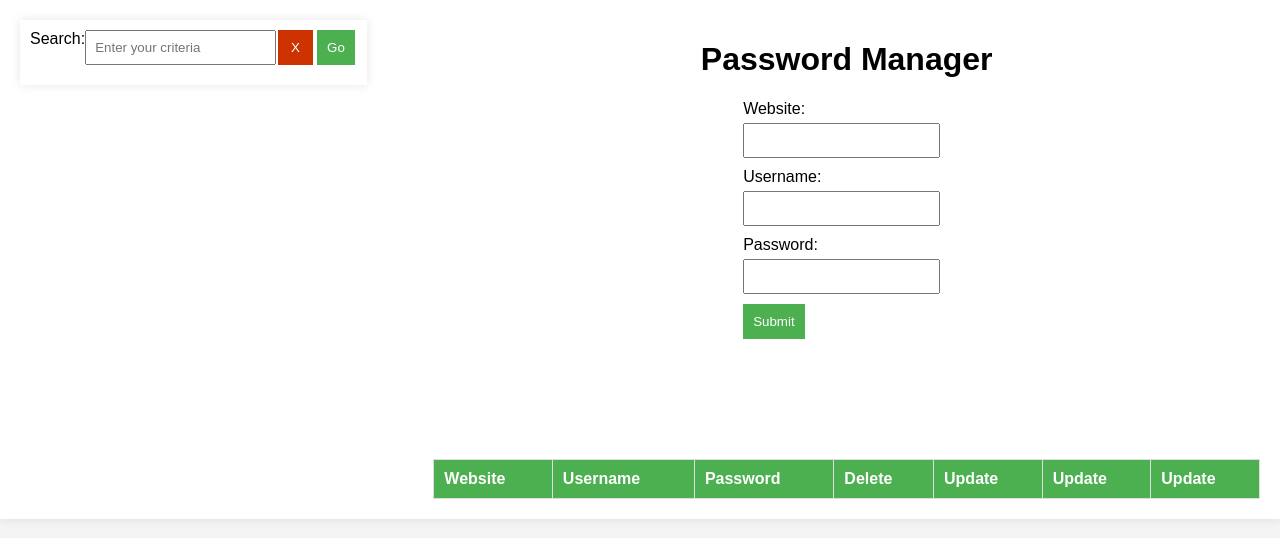
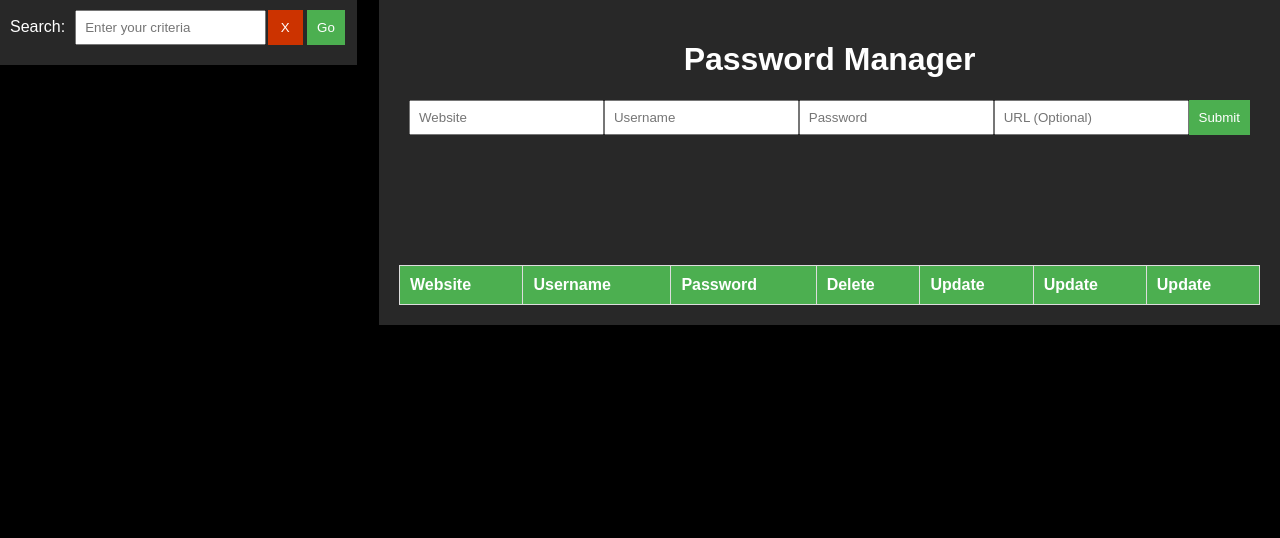
Before and after one commit to Karmakze/Password.Manager.Project, a plain HTML site: page Project v2 - Copy/HTMLPage1.html in a window 1280 px wide. Drawn offline with Linux system fonts and the light colour scheme.

Commit message:
ui redesign 0.1

```diff
--- a/Project v2 - Copy/HTMLPage1.html
+++ b/Project v2 - Copy/HTMLPage1.html
@@ -17,20 +17,18 @@
                 <button onclick="document.getElementById('Search').value =''">X</button>
                 <input type="submit" value="Go" />
             </div>
+            <div class="loginbx">
+            </div>
         </div>
 
         <div class="rightSec">
             <h1>Password Manager</h1>
             <!-- input form to datavase -->
             <form id="passwordForm">
-                <label for="website">Website:</label>
-                <input type="text" id="website" required />
-
-                <label for="username">Username:</label>
-                <input type="text" id="username" required />
-
-                <label for="password">Password:</label>
-                <input type="password" id="password" required />
+                <input type="text" id="website" placeholder="Website" required />
+                <input type="text" id="username" placeholder="Username" required />
+                <input type="password" id="password" placeholder="Password" required />
+                <input type="text" id="URL" placeholder="URL (Optional)" />
 
                 <button type="button" onclick="validateEntry()">Submit</button>
             </form>
--- a/Project v2 - Copy/style.css
+++ b/Project v2 - Copy/style.css
@@ -2,25 +2,47 @@ body {
     font-family: Arial, sans-serif;
     margin: 0;
     padding: 0;
-    background-color: #f4f4f4;
+    background-color: #000000;
     text-align: left;
+    color: white;
 }
 
 .container {
     display: flex;
     max-width: 100%;
     margin: auto;
-    padding: 20px;
-    background-color: #fff;
-    box-shadow: 0 0 10px rgba(0, 0, 0, 0.1);
+
 }
+
+label {
+    display: block;
+    margin-bottom: 5px;
+    color: white;
+}
+
+input {
+    width: 90%;
+    padding: 8px;
+    margin-bottom: 10px;
+}
+
+button {
+    background-color: #4caf50;
+    color: #fff;
+    padding: 10px;
+    border: none;
+    cursor: pointer;
+}
+
+
 
 .sidebar {
     display: flex;
     align-items: flex-start;
     justify-content: flex-start;
     flex-direction: column;
-    flex: 2;
+    margin-right: 10px;
+    flex: 30%;
 }
 /* not actual loggin box jit tripping form search need stop change */
 .Searchbx {
@@ -28,8 +50,8 @@ body {
     flex-direction: row;
     margin: 0;
     padding: 10px;
-    max-width: 400px;
-    background-color: #fff;
+    align-items: baseline;
+    background-color: #282828;
     box-shadow: 0 0 10px rgba(0, 0, 0, 0.1);
 }
 
@@ -38,8 +60,13 @@ body {
         padding: 8px;
         margin-bottom: 10px;
         margin-right: 2px;
+        margin-left: 10px;
         top: 60px;
         left: 15px;
+    }
+    .Searchbx input[type="Search"] {
+        width: 200%;
+        max-width: 1000px;
     }
 
     .Searchbx input[type="submit"] {
@@ -77,23 +104,29 @@ body {
 
 
 .rightSec {
+    padding: 20px;
+    background-color: #282828;
+    box-shadow: 0 0 10px rgba(0, 0, 0, 0.1);
     display: flex;
     align-items: center;
     justify-content: flex-start;
     flex-direction: column;
-    flex: 4;
+    flex: 70%;
+    flex-wrap: wrap;
 }
 /* input boxes and button/labels */
 
 form {
     display: flex;
-    flex-direction: column;
+    flex-direction: row;
     justify-content: flex-start;
-    align-items: flex-start;
+    align-items: baseline;
     margin-bottom: 100px;
-    flex-grow: 5;
     margin-right: 10px;
+    margin-left: 10px;
 }
+
+
 
 
 
@@ -103,25 +136,6 @@ table {
     margin-top: 20px;
 }
 
-label {
-    display: block;
-    margin-bottom: 5px;
-}
-
-input {
-    width: 90%;
-    padding: 8px;
-    margin-bottom: 10px;
-}
-
-button {
-    background-color: #4caf50;
-    color: #fff;
-    padding: 10px;
-    border: none;
-    cursor: pointer;
-}
-
     button:hover {
         background-color: #45a049;
     }
@@ -129,6 +143,7 @@ th, td {
     border: 1px solid #ddd;
     padding: 10px;
     text-align: left;
+
 }
 
 th {
@@ -137,5 +152,5 @@ th {
 }
 
 tr:hover {
-    background-color: #f5f5f5;
+    background-color: #000000;
 }
```
